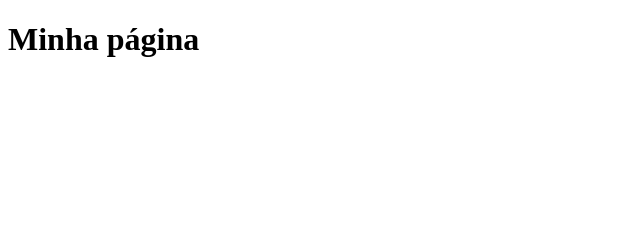
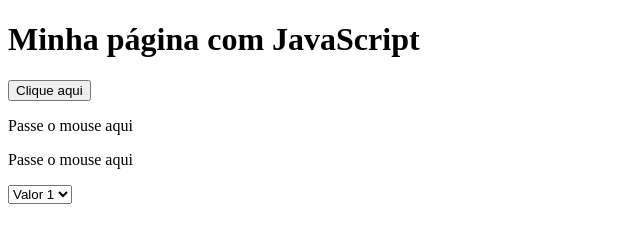
Before and after one commit to GuilhermeVenturim/aula_javascript, a plain HTML site: page index.html in a window 1280 px wide. Shown: the whole page, without its empty margins (0-640 px from the left). Drawn offline with Linux system fonts and the light colour scheme.

Commit message:
Final do curso de introdução ao JavaScript

```diff
--- a/index.html
+++ b/index.html
@@ -5,7 +5,18 @@
     <title>Introdução ao JavaScript</title>
     <script type="text/javascript" src="js/main.js"></script>
 </head>
-<body>
-    <h1>Minha página</h1>
+<body onload="load()">
+    <h1>Minha página com JavaScript</h1>
+    <button type="button" onclick="clicou()">Clique aqui</button>
+    <p id="Agradecimento." onclick="redirecionar()"></p>
+    <p id="mousemove" onmouseover="trocar(this)" onmouseout="voltar(this)">Passe o mouse aqui</p>
+    <p id="mousemove2" onmouseover="trocar(this)" onmouseout="voltar(this)">Passe o mouse aqui</p>
+    <select onchange="funcaoChange(this)">
+        <option value="1">Valor 1</option>
+        <option value="2">Valor 2</option>
+        <option value="3">Valor 3</option>
+    </select>
+
+
 </body>
 </html>
--- a/js/main.js
+++ b/js/main.js
@@ -1,6 +1,72 @@
 
 
+function clicou(){
+    document.getElementById("Agradecimento.");
+    console.log(document.getElementById("Agradecimento.").innerHTML = "<b>Obrigado por clicar.</b>");
+    //alert("Obrigado por clicar.");
+}
 
+function redirecionar(){
+    //window.open abre uma nova aba;
+    //window.open("https://github.com/GuilhermeVenturim/aula_javascript");
+    //window.location.href abre na mesma aba.
+    window.location.href = "https://github.com/GuilhermeVenturim/aula_javascript";
+}
+
+function trocar(elemento){
+    //document.getElementById("mousemove").innerHTML = "Obrigado por passar o mouse";
+    elemento.innerHTML = "Obrigado por passar o mouse";
+    //alert("trocar texto");
+}
+
+function voltar(elemento){
+    //document.getElementById("mousemove").innerHTML = "Passe o mouse aqui.";
+    elemento.innerHTML = "Passe o mouse aqui.";
+}
+
+function load(){
+alert("Página carregada.");
+}
+
+    function funcaoChange(elemento){
+        console.log(elemento.value)
+    }
+/*
+function soma(n1, n2){
+    return n1 + n2;
+}
+*/
+
+/*
+var validar = 0;
+function validaIdade(idade){
+     validar;
+    if (idade >= 18){
+    validar = true;
+}else{
+    validar = false
+}
+return validar;
+}
+
+var idade = prompt("Qual sua idade?");
+console.log(validaIdade(idade));
+
+//alert(soma(5, 10));
+*/
+
+/*
+function soma(n1, n2){
+    return n1 + n2;
+}
+
+function setReplace(frase, nome, novo_nome){
+    return frase.replace(nome, novo_nome)
+}
+
+alert(soma(5, 10));
+alert(setReplace("Vai Japão", "Japão", "Brasil"));
+*/
 
 /*
 var d = new Date();
```
